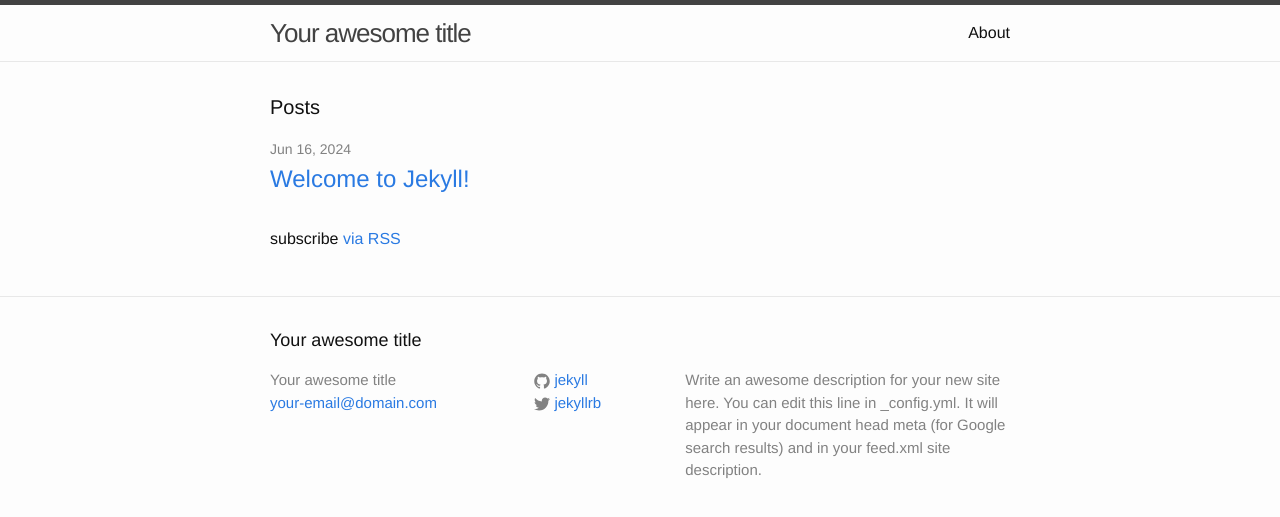
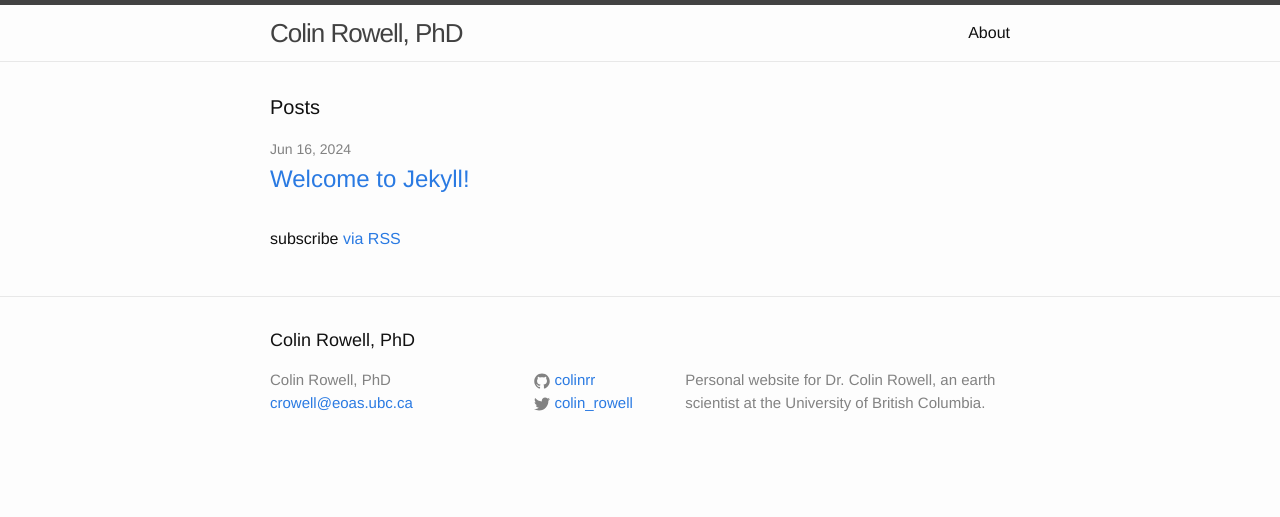
Before and after one commit to colinrr/colinrr.github.io, a Jekyll site: the page built from index.html, in a window 1280 px wide. Shown: the top 517 px of the page. Built offline with Jekyll 4.4.1, drawn with Linux system fonts in a browser that asks for light colours.

Commit message:
Adjusted config yml

```diff
--- a/_config.yml
+++ b/_config.yml
@@ -6,16 +6,15 @@
 # 'jekyll serve'. If you change this file, please restart the server process.
 
 # Site settings
-title: Your awesome title
-email: your-email@domain.com
+title: Colin Rowell, PhD
+email: crowell@eoas.ubc.ca
 description: > # this means to ignore newlines until "baseurl:"
-  Write an awesome description for your new site here. You can edit this
-  line in _config.yml. It will appear in your document head meta (for
-  Google search results) and in your feed.xml site description.
+  Personal website for Dr. Colin Rowell, an earth scientist at the University of British Columbia.
 baseurl: "" # the subpath of your site, e.g. /blog
-url: "http://yourdomain.com" # the base hostname & protocol for your site
-twitter_username: jekyllrb
-github_username:  jekyll
+url: "http://colinrr.github.io" # the base hostname & protocol for your site
+twitter_username: colin_rowell
+github_username:  colinrr
 
 # Build settings
 markdown: kramdown
+theme: jekyll-theme-minima
```
